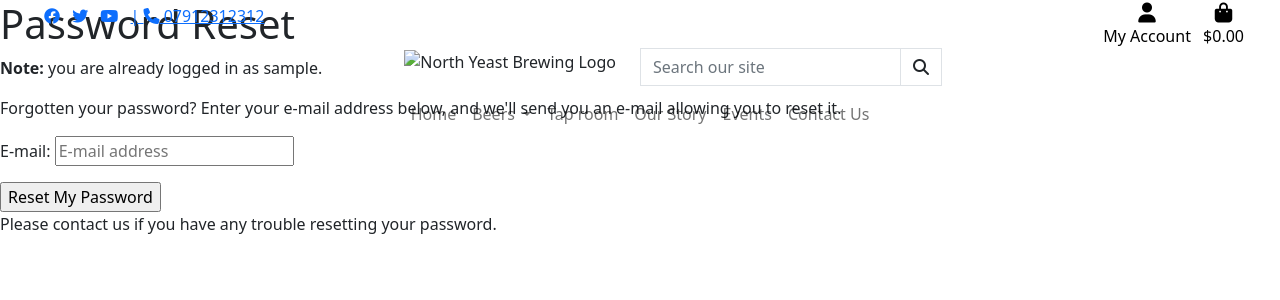
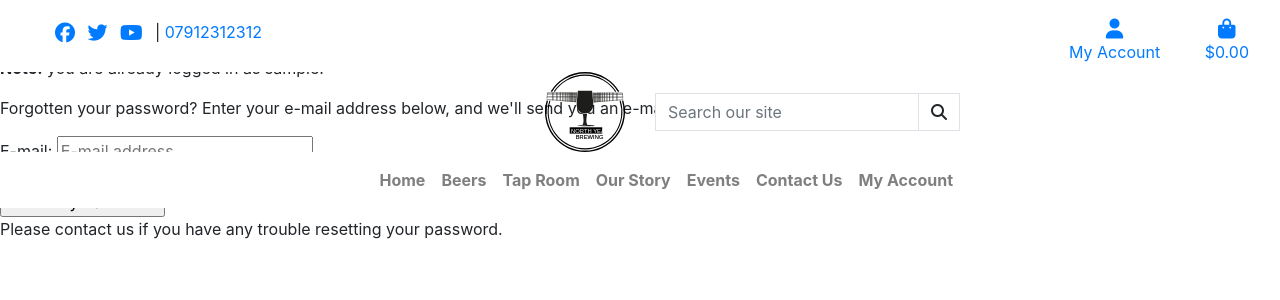
Before and after one commit to DeanDodds/milestoneproject4, a Django app: page /accounts/password/reset/ in a window 1280 px wide. Shown: the top 300 px of the page. Run offline with Django 3.2, Linux system fonts and the light colour scheme; the visitor is signed in with stand-in values (Sample User, id 1); some libraries are stand-ins or nearby versions.

Commit message:
fix: navbar responsiveness improved

```diff
--- a/north_yeast_brewing/settings.py
+++ b/north_yeast_brewing/settings.py
@@ -153,6 +153,9 @@
 STATIC_URL = '/static/'
 STATICFILES_DIRS = (os.path.join(BASE_DIR, 'static'),)
 
+MEDIA_URL = '/media/'
+MEDIA_ROOT = os.path.join(BASE_DIR, 'media')
+
 # Default primary key field type
 # https://docs.djangoproject.com/en/3.2/ref/settings/#default-auto-field
 
--- a/north_yeast_brewing/urls.py
+++ b/north_yeast_brewing/urls.py
@@ -15,9 +15,11 @@
 """
 from django.contrib import admin
 from django.urls import path, include
+from django.conf import settings
+from django.conf.urls.static import static
 
 urlpatterns = [
     path('admin/', admin.site.urls),
     path('accounts/', include('allauth.urls')),
     path('', include('home.urls')),
-]
+] + static(settings.MEDIA_URL, document_root=settings.MEDIA_ROOT)
--- a/static/css/base.css
+++ b/static/css/base.css
@@ -1,3 +1,30 @@
 html {
     height: 100%;
 }
+
+/* navbar  */
+#mobile-logo {
+    margin-left: 9em;
+}
+
+@media only screen and (max-width: 500px) {
+    #mobile-logo {
+        display: none;
+    }
+}
+
+#middle-nav {
+    display: none;
+}
+
+.logo {
+    height: 80px;
+    width: 80px
+}
+
+@media only screen and (max-width: 1000px) {
+    .logo {
+        height: 60px;
+        width: 60px
+    }
+}
--- a/templates/base.html
+++ b/templates/base.html
@@ -1,4 +1,5 @@
 {% load static %}
+
 <!doctype html>
 <html lang="en">
 
@@ -7,20 +8,16 @@
     {% block meta %}
     <meta http-equiv="X-UA-Compatible" content="ie=edge">
     <meta charset="utf-8">
-    <meta name="viewport" content="width=device-width, initial-scale=1">
+    <meta name="viewport" content="width=device-width, initial-scale=1, shrink-to-fit=no">
     {% endblock %}
 
     {% block extra_meta %}
     {% endblock %}
 
-    <title>North Yeast Brewing{% block extra_title %} {% endblock %}</title>
-
     {% block corecss %}
-    <link href="https://cdn.jsdelivr.net/npm/bootstrap@5.2.0-beta1/dist/css/bootstrap.min.css" rel="stylesheet"
-        integrity="sha384-0evHe/X+R7YkIZDRvuzKMRqM+OrBnVFBL6DOitfPri4tjfHxaWutUpFmBp4vmVor" crossorigin="anonymous">
-    <link rel="stylesheet" href="https://cdnjs.cloudflare.com/ajax/libs/font-awesome/6.1.1/css/all.min.css"
-        integrity="sha512-KfkfwYDsLkIlwQp6LFnl8zNdLGxu9YAA1QvwINks4PhcElQSvqcyVLLD9aMhXd13uQjoXtEKNosOWaZqXgel0g=="
-        crossorigin="anonymous" referrerpolicy="no-referrer" />
+    <link rel="stylesheet" href="https://stackpath.bootstrapcdn.com/bootstrap/4.4.1/css/bootstrap.min.css"
+        integrity="sha384-Vkoo8x4CGsO3+Hhxv8T/Q5PaXtkKtu6ug5TOeNV6gBiFeWPGFN9MuhOf23Q9Ifjh" crossorigin="anonymous">
+    <link rel="stylesheet" href="https://fonts.googleapis.com/css?family=Lato&display=swap">
     <link rel="stylesheet" href="{% static 'css/base.css' %}">
     {% endblock %}
 
@@ -28,6 +25,7 @@
     {% endblock %}
 
     {% block corejs %}
+    <script src="https://kit.fontawesome.com/e9c73d7092.js" crossorigin="anonymous"></script>
     <script src="https://code.jquery.com/jquery-3.4.1.slim.min.js"
         integrity="sha384-J6qa4849blE2+poT4WnyKhv5vZF5SrPo0iEjwBvKU7imGFAV0wwj1yYfoRSJoZ+n" crossorigin="anonymous">
     </script>
@@ -41,40 +39,40 @@
 
     {% block extra_js %}
     {% endblock %}
+
+    <title>North Yeast Brewing{% block extra_title %}{% endblock %}</title>
 </head>
 
 <body>
     <header class="container-fluid fixed-top">
-        <!-- navbar -->
-        <nav class="row">
-            <!-- top nav -->
-            <div class="row nav-top">
-                <div class="col-12 col-lg-6 my-auto py-1 py-lg-0 text-lg-left">
-                    <ul class="social-links">
+        <div id="topnav" class="row bg-white pt-lg-2 d-none d-lg-flex">
+            <div class="col-12 col-lg-8 my-auto py-1 py-lg-0 text-center text-lg-left">
+                <ul class="social-links w-100">
                     <li class="list-inline-item">
                         <a href="https://www.facebook.com/" target="_blank" aria-label="link to Facebook"
-                                rel="noopener"><i class="fab fa-facebook" aria-hidden="true"></i><span
+                            rel="noopener"><i class="fab fa-facebook fa-lg" aria-hidden="true"></i><span
                                 class="sr-only">Facebook</span></a>
                     </li>
                     <li class="list-inline-item">
-                            <a href="https://twitter.com/" target="_blank" aria-label="link to instagram"
-                                rel="noopener"><i class="fab fa-twitter" aria-hidden="true"></i><span
+                        <a href="https://twitter.com/" target="_blank" aria-label="link to instagram" rel="noopener"><i
+                                class="fab fa-twitter fa-lg" aria-hidden="true"></i><span
                                 class="sr-only">Twitter</span></a>
                     </li>
                     <li class="list-inline-item">
                         <a href="https://www.youtube.com/" target="_blank" aria-label="link to instagram"
-                                rel="noopener"><i class="fab fa-youtube" aria-hidden="true"></i><span
+                            rel="noopener"><i class="fab fa-youtube fa-lg" aria-hidden="true"></i><span
                                 class="sr-only">YouTube</span></a>
                     </li>
                     <li class="list-inline-item">
-                            <a href="tel:07912312312" aria-label="link to phone number">| <i
-                                    class="fa-solid fa-phone"></i>
+                        <span> | </span>
+                        <a href="tel:07912312312" aria-label="link to phone number">
                             07912312312</a>
                     </li>
                 </ul>
             </div>
-                <div class="col-12 col-lg-6 my-auto py-1 py-lg-0">
-                    <ul class="list-inline list-unstyled text-end my-0">
+
+            <div class="col-12 col-lg-4 my-auto py-1 py-lg-0">
+                <ul class="list-inline list-unstyled text-center text-lg-right my-0">
                     <li class="list-inline-item dropdown">
                         <a class="text-black nav-link" href="#" id="user-options" data-toggle="dropdown"
                             aria-haspopup="true" aria-expanded="false">
@@ -114,10 +112,9 @@
                 </ul>
             </div>
         </div>
-            <!-- middle nav -->
-            <div class="row nav-middle">
-                <div class="col-lg-6 text-end">
-                    <img src="" alt="North Yeast Brewing Logo">
+        <div class="row nav-middle d-lg-flex" id="middle-nav">
+            <div class="col-lg-6 d-flex justify-content-end">
+                <img class="logo" src="media/blacklogo.svg" alt="North Yeast Brewing Logo">
             </div>
             <div class="col-lg-6 my-auto py-1 py-lg-0">
                 <form method="GET" action="">
@@ -135,37 +132,16 @@
                 </form>
             </div>
         </div>
-            <!-- Bottom nav-->
-            <nav class="navbar nav-bottom navbar-expand-lg">
-                <div class="container-fluid text-center">
-                    <button class="navbar-toggler" type="button" data-bs-toggle="collapse"
-                        data-bs-target="#navbarNavAltMarkup" aria-controls="navbarNavAltMarkup" aria-expanded="false"
-                        aria-label="Toggle navigation">
+        <div class="row bg-white">
+            <nav class="navbar navbar-expand-lg navbar-light w-100">
+                <button class="navbar-toggler" type="button" data-toggle="collapse" data-target="#main-nav"
+                    aria-controls="main-nav" aria-expanded="false" aria-label="Toggle navigation">
                     <span class="navbar-toggler-icon"></span>
                 </button>
-                    <div class="collapse navbar-collapse justify-content-center" id="navbarNavAltMarkup">
-                        <div class="navbar-nav">
-                            <a class="nav-link" href="#">Home</a>
-                            <li class="nav-item dropdown">
-                                <a class="nav-link dropdown-toggle" href="#" id="navbarDropdownMenuLink" role="button"
-                                    data-bs-toggle="dropdown" aria-expanded="false">
-                                    Beers
-                                </a>
-                                <ul class="dropdown-menu" aria-labelledby="navbarDropdownMenuLink">
-                                    <li><a class="dropdown-item" href="#">Action</a></li>
-                                    <li><a class="dropdown-item" href="#">Another action</a></li>
-                                    <li><a class="dropdown-item" href="#">Something else here</a></li>
-                                </ul>
-                            </li>
-                            <a class="nav-link" href="#">Tap room</a>
-                            <a class="nav-link" href="#">Our Story</a>
-                            <a class="nav-link" href="#">Events</a>
-                            <a class="nav-link" href="#">Contact Us</a>
+                {% include 'includes/mobile-nav.html' %}
+                {% include 'includes/main-nav.html' %}
+            </nav>
         </div>
-                    </div>
-                </div>
-            </nav>
-            <!-- navbar -->
     </header>
 
     {% if messages %}
--- /dev/null
+++ b/templates/includes/main-nav.html
@@ -0,0 +1,69 @@
+<div class="collapse navbar-collapse row" id="main-nav">
+    <ul class="navbar-nav w-auto mx-auto w-100">
+        <li class="nav-item">
+            <a class="logo-font font-weight-bold nav-link text-black text-center" href="#" aria-expanded="false">
+                Home
+            </a>
+        </li>
+
+        <li class="nav-item dropdown">
+            <a class="font-weight-bold nav-link text-center" href="#" id="beer-link" data-toggle="dropdown"
+                aria-haspopup="true" aria-expanded="false">
+                Beers
+            </a>
+            <div class="dropdown-menu border-0 text-center" aria-labelledby="beers-link">
+                <a href="" class="dropdown-item">IPAs</a>
+                <a href="" class="dropdown-item">Beers</a>
+                <a href="" class="dropdown-item">Stout</a>
+                <a href="" class="dropdown-item">Larger</a>
+            </div>
+        </li>
+
+        <li class="nav-item">
+            <a class="font-weight-bold nav-link text-center" href="#" aria-expanded="false">
+                Tap Room
+            </a>
+        </li>
+
+        <li class="nav-item">
+            <a class="font-weight-bold nav-link text-center" href="#" aria-expanded="false">
+                Our Story
+            </a>
+        </li>
+
+        <li class="nav-item">
+            <a class="font-weight-bold nav-link text-center" href="#" aria-expanded="false">
+                Events
+            </a>
+        </li>
+
+        <li class="nav-item">
+            <a class="font-weight-bold nav-link text-center" href="#" aria-expanded="false">
+                Contact Us
+            </a>
+        </li>
+
+        <li class="nav-item dropdown">
+            <a class="font-weight-bold nav-link text-center" href="#" id="user-options" data-toggle="dropdown"
+                aria-haspopup="true" aria-expanded="false">
+                <div class="text-center">
+                    <p class="my-0">My Account</p>
+                </div>
+            </a>
+            <div class="dropdown-menu border-0" aria-labelledby="user-options">
+                {% if request.user.is_authenticated %}
+                {% if request.user.is_superuser %}
+                <a href="{% url 'account_logout' %}" class="dropdown-item">Product Management</a>
+                {% endif %}
+                <a href="" class="dropdown-item">My Profile</a>
+                <a href="{% url 'account_logout' %}" class="dropdown-item">Logout</a>
+                {% else %}
+                <a href="{% url 'account_signup' %}" class="dropdown-item">Register</a>
+                <a href="{% url 'account_login' %}" class="dropdown-item">Login</a>
+                {% endif %}
+            </div>
+        </li>
+
+
+    </ul>
+</div>
--- /dev/null
+++ b/templates/includes/mobile-nav.html
@@ -0,0 +1,46 @@
+<div class="text-center d-lg-none">
+    <img class="logo" src="media/blacklogo.svg" alt="North Yeast Brewing Logo" id="mobile-logo">
+</div>
+<ul>
+    <li class="list-inline-item">
+        <a class="nav-link d-block d-lg-none" href="#" id="mobile-search" data-toggle="dropdown" aria-haspopup="true"
+            aria-expanded="false">
+            <div class="text-center">
+                <div><i class="fas fa-search fa-lg"></i></div>
+                <p class="my-0">Search</p>
+            </div>
+        </a>
+        <div class="dropdown-menu border-0 w-100 p-3 rounded-0 my-0" aria-labelledby="mobile-search">
+            <form class="form" method="GET" action="">
+                <div class="input-group w-100">
+                    <input class="form-control border border-black rounded-0" type="text" name="q"
+                        placeholder="Search our site">
+                    <div class="input-group-append">
+                        <button class="form-control form-control btn btn-black border border-black rounded-0"
+                            type="submit">
+                            <span class="icon">
+                                <i class="fas fa-search"></i>
+                            </span>
+                        </button>
+                    </div>
+                </div>
+            </form>
+        </div>
+    </li>
+
+    <li class="list-inline-item">
+        <a class="{% if grand_total %}text-primary font-weight-bold{% else %}text-black{% endif %} nav-link d-block d-lg-none"
+            href="">
+            <div class="text-center">
+                <div><i class="fas fa-shopping-bag fa-lg"></i></div>
+                <p class="my-0">
+                    {% if grand_total %}
+                    ${{ grand_total|floatformat:2 }}
+                    {% else %}
+                    $0.00
+                    {% endif %}
+                </p>
+            </div>
+        </a>
+    </li>
+</ul>
```
Also changed, not shown: media/black-logo.ico (added), media/blacklogo.svg (added). Lines whose indentation alone changed are shown as unchanged.
